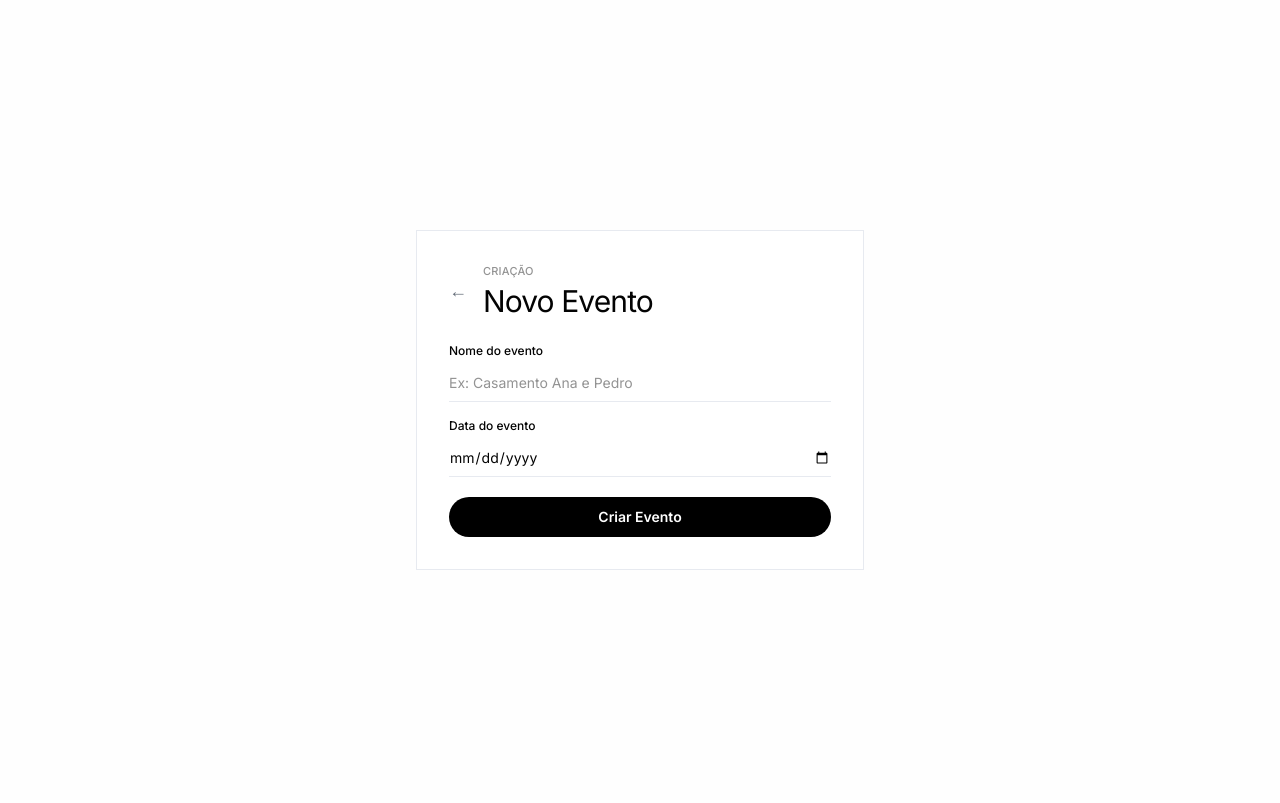
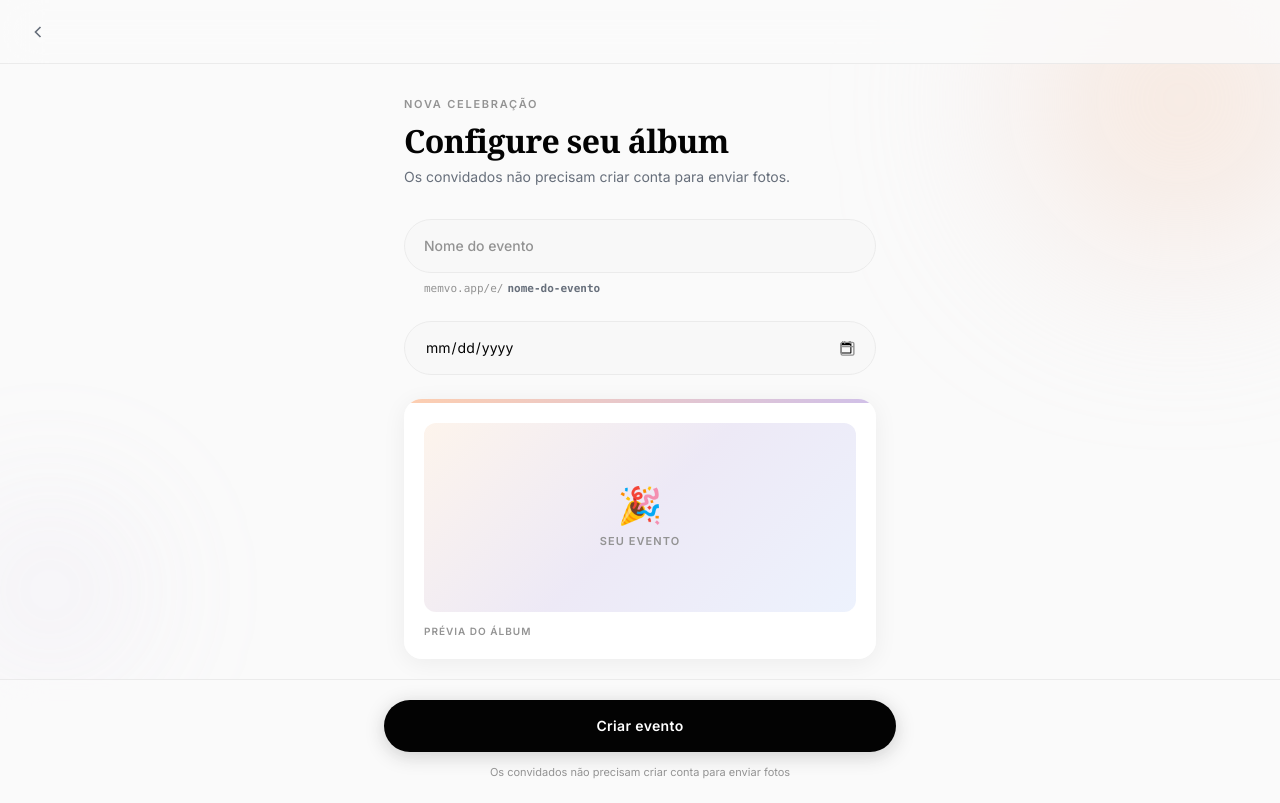
Before and after one commit to EuRydan/Memvo, a Next.js app: page /dashboard/new in a window 1280 px wide. Built offline with nearby package versions, Linux system fonts and the light colour scheme; no server answers.

Commit message:
feat: premium new event page with live slug preview and animated preview card

```diff
--- a/src/app/(dashboard)/dashboard/new/page.tsx
+++ b/src/app/(dashboard)/dashboard/new/page.tsx
@@ -1,8 +1,16 @@
 'use client'
 
-import { useState } from 'react'
+import { useEffect, useRef, useState } from 'react'
 import { useRouter } from 'next/navigation'
 import { createClient } from '@/lib/supabase/client'
+
+function generateSlug(text: string) {
+  return text
+    .toLowerCase()
+    .normalize('NFD').replace(/[\u0300-\u036f]/g, '')
+    .replace(/[^a-z0-9]+/g, '-')
+    .replace(/(^-|-$)+/g, '')
+}
 
 export default function NewEventPage() {
   const router = useRouter()
@@ -10,37 +18,45 @@ export default function NewEventPage() {
   const [name, setName] = useState('')
   const [date, setDate] = useState('')
   const [loading, setLoading] = useState(false)
+  const [error, setError] = useState('')
+  const orb1Ref = useRef<HTMLDivElement>(null)
+  const orb2Ref = useRef<HTMLDivElement>(null)
 
-  // Função para criar o slug (ex: "Casamento Ana e Pedro" -> "casamento-ana-e-pedro")
-  const generateSlug = (text: string) => {
-    return text
-      .toLowerCase()
-      .normalize('NFD').replace(/[\u0300-\u036f]/g, '') // remove acentos
-      .replace(/[^a-z0-9]+/g, '-') // substitui espaços/especiais por hífen
-      .replace(/(^-|-$)+/g, '') // remove hífens extras nas pontas
+  const slugPreview = name ? generateSlug(name) : 'nome-do-evento'
+
+  // Mouse parallax
+  useEffect(() => {
+    const handleMouseMove = (e: MouseEvent) => {
+      if (window.innerWidth <= 768) return
+      const x = e.clientX / window.innerWidth
+      const y = e.clientY / window.innerHeight
+      if (orb1Ref.current) orb1Ref.current.style.transform = `translate(${x * 24}px, ${y * 24}px)`
+      if (orb2Ref.current) orb2Ref.current.style.transform = `translate(${-x * 16}px, ${-y * 16}px)`
     }
+    window.addEventListener('mousemove', handleMouseMove)
+    return () => window.removeEventListener('mousemove', handleMouseMove)
+  }, [])
 
   async function handleCreate(e: React.FormEvent) {
     e.preventDefault()
+    setError('')
     setLoading(true)
 
     const { data: { user } } = await supabase.auth.getUser()
-    if (!user) return
+    if (!user) { router.push('/login'); return }
 
     const slug = generateSlug(name)
 
-    const { error } = await supabase.from('events').insert([
-      {
+    const { error } = await supabase.from('events').insert([{
       name,
       date,
       slug,
       owner_id: user.id,
-        active: true
-      }
-    ])
+      active: true,
+    }])
 
     if (error) {
-      alert('Erro ao criar evento: ' + error.message)
+      setError('Erro ao criar evento: ' + error.message)
       setLoading(false)
       return
     }
@@ -50,52 +66,214 @@ export default function NewEventPage() {
   }
 
   return (
-    <div className="min-h-screen flex flex-col justify-center py-12 px-4 bg-canvas-warm">
-      <div className="mx-auto bg-canvas p-8 border border-hairline w-full max-w-md flex flex-col gap-6">
-        <div className="flex items-center gap-4">
+    <div className="min-h-screen bg-[#fafafa] overflow-x-hidden relative">
+
+      {/* Background Orbs */}
+      <div
+        ref={orb1Ref}
+        className="fixed top-[-60px] right-[-60px] w-[320px] h-[320px] rounded-full pointer-events-none z-0"
+        style={{
+          background: 'radial-gradient(circle, rgba(254,215,170,0.55) 0%, rgba(221,214,254,0.4) 100%)',
+          filter: 'blur(90px)',
+        }}
+      />
+      <div
+        ref={orb2Ref}
+        className="fixed bottom-[10%] left-[-80px] w-[260px] h-[260px] rounded-full pointer-events-none z-0"
+        style={{
+          background: 'radial-gradient(circle, rgba(208,192,232,0.35) 0%, transparent 70%)',
+          filter: 'blur(70px)',
+          opacity: 0.6,
+        }}
+      />
+
+      {/* ── Top Bar ── */}
+      <header
+        className="fixed top-0 left-0 right-0 z-50 flex items-center px-5 h-16"
+        style={{
+          background: 'rgba(250,250,250,0.82)',
+          backdropFilter: 'blur(20px)',
+          WebkitBackdropFilter: 'blur(20px)',
+          borderBottom: '1px solid rgba(0,0,0,0.06)',
+        }}
+      >
         <button
           type="button"
           onClick={() => router.push('/dashboard')}
-            className="text-slate hover:text-ink transition text-lg leading-none cursor-pointer"
+          className="w-9 h-9 flex items-center justify-center rounded-full hover:bg-hairline transition-colors text-slate hover:text-ink"
+          aria-label="Voltar"
         >
-            ←
+          <svg width="20" height="20" fill="none" stroke="currentColor" strokeWidth="2" viewBox="0 0 24 24">
+            <polyline points="15 18 9 12 15 6"/>
+          </svg>
         </button>
-          <div>
-            <span className="text-[11px] font-medium tracking-[0.2px] text-stone uppercase block mb-1">Criação</span>
-            <h1 className="text-3xl font-normal tracking-[-0.9px] text-ink">Novo Evento</h1>
+      </header>
+
+      {/* ── Main Content ── */}
+      <main className="relative z-10 pt-24 px-5 pb-36 max-w-lg mx-auto">
+
+        {/* Header */}
+        <div className="mb-8">
+          <p className="text-[11px] font-semibold tracking-[0.16em] text-stone uppercase mb-2">
+            Nova celebração
+          </p>
+          <h1
+            style={{ fontFamily: 'Georgia, "Times New Roman", serif' }}
+            className="text-[2rem] font-bold tracking-[-0.02em] text-ink leading-tight"
+          >
+            Configure seu álbum
+          </h1>
+          <p className="text-sm text-slate mt-1.5">
+            Os convidados não precisam criar conta para enviar fotos.
+          </p>
+        </div>
+
+        <form id="new-event-form" onSubmit={handleCreate} className="flex flex-col gap-6">
+
+          {/* Event Name */}
+          <div className="flex flex-col gap-2">
+            <div className="floating-group">
+              <input
+                id="event_name"
+                type="text"
+                placeholder=" "
+                value={name}
+                onChange={e => setName(e.target.value)}
+                className="input-field w-full px-5 py-4 rounded-full text-sm text-ink"
+                required
+                autoComplete="off"
+              />
+              <label htmlFor="event_name">Nome do evento</label>
+            </div>
+
+            {/* Slug preview */}
+            <div className="flex items-center gap-1 px-5">
+              <span className="text-[11px] font-mono text-stone">memvo.app/e/</span>
+              <span
+                className="text-[11px] font-mono font-semibold text-slate truncate max-w-[200px]"
+                style={{ transition: 'color 0.2s' }}
+              >
+                {slugPreview}
+              </span>
             </div>
           </div>
 
-        <form onSubmit={handleCreate} className="flex flex-col gap-5">
-          <div className="flex flex-col gap-4">
-            <div className="flex flex-col gap-1.5">
-              <label className="text-xs font-medium text-ink">Nome do evento</label>
+          {/* Event Date */}
+          <div className="relative">
             <input
+              id="event_date"
+              type="date"
+              value={date}
+              onChange={e => setDate(e.target.value)}
               required
-                placeholder="Ex: Casamento Ana e Pedro"
-                className="w-full border-b border-hairline py-2 text-sm outline-none focus:border-ink transition placeholder:text-stone bg-transparent"
-                onChange={(e) => setName(e.target.value)}
+              className="input-field w-full px-5 py-4 rounded-full text-sm text-ink appearance-none"
+              style={{ colorScheme: 'light' }}
             />
-            </div>
-            <div className="flex flex-col gap-1.5">
-              <label className="text-xs font-medium text-ink">Data do evento</label>
-              <input
-                required
-                type="date"
-                className="w-full border-b border-hairline py-2 text-sm outline-none focus:border-ink transition text-ink bg-transparent"
-                onChange={(e) => setDate(e.target.value)}
-              />
+            {/* Calendar icon */}
+            <div className="absolute right-5 top-1/2 -translate-y-1/2 pointer-events-none text-stone">
+              <svg width="17" height="17" fill="none" stroke="currentColor" strokeWidth="2" viewBox="0 0 24 24">
+                <rect x="3" y="4" width="18" height="18" rx="2" ry="2"/>
+                <line x1="16" y1="2" x2="16" y2="6"/>
+                <line x1="8" y1="2" x2="8" y2="6"/>
+                <line x1="3" y1="10" x2="21" y2="10"/>
+              </svg>
             </div>
           </div>
 
+          {/* Decorative card — atmosphere preview */}
+          <div
+            className="rounded-[18px] overflow-hidden"
+            style={{
+              background: 'rgba(255,255,255,0.9)',
+              backdropFilter: 'blur(10px)',
+              boxShadow: '0 4px 24px rgba(0,0,0,0.06)',
+            }}
+          >
+            {/* gradient band */}
+            <div
+              className="h-[3.5px] w-full"
+              style={{ background: 'linear-gradient(90deg, #fdceb0 0%, #d0c0e8 100%)' }}
+            />
+            <div className="p-5 flex flex-col gap-3">
+              <div
+                className="w-full rounded-xl overflow-hidden"
+                style={{ aspectRatio: '16/7' }}
+              >
+                <div
+                  className="w-full h-full"
+                  style={{
+                    background: 'linear-gradient(135deg, #fdf4ec 0%, #ede9f6 50%, #edf2fd 100%)',
+                    display: 'flex',
+                    alignItems: 'center',
+                    justifyContent: 'center',
+                  }}
+                >
+                  <div className="text-center">
+                    <p className="text-4xl mb-2">🎉</p>
+                    <p className="text-[11px] font-semibold text-stone uppercase tracking-widest">
+                      {name || 'Seu evento'}
+                    </p>
+                    {date && (
+                      <p className="text-[11px] text-slate mt-1">
+                        {new Date(date + 'T12:00:00').toLocaleDateString('pt-BR', {
+                          day: '2-digit', month: 'long', year: 'numeric'
+                        })}
+                      </p>
+                    )}
+                  </div>
+                </div>
+              </div>
+              <p className="text-[10px] font-semibold uppercase tracking-widest text-stone">
+                Prévia do álbum
+              </p>
+            </div>
+          </div>
+
+          {/* Error */}
+          {error && (
+            <div className="flex items-center gap-2 bg-red-50 border border-red-100 rounded-2xl px-4 py-3">
+              <svg width="14" height="14" viewBox="0 0 24 24" fill="none" stroke="#dc2626" strokeWidth="2.5">
+                <circle cx="12" cy="12" r="10"/><line x1="12" y1="8" x2="12" y2="12"/><line x1="12" y1="16" x2="12.01" y2="16"/>
+              </svg>
+              <p className="text-xs text-red-600 font-medium">{error}</p>
+            </div>
+          )}
+
+        </form>
+      </main>
+
+      {/* ── Fixed Footer CTA ── */}
+      <footer
+        className="fixed bottom-0 left-0 right-0 z-50 px-5 py-5 flex flex-col items-center gap-3"
+        style={{
+          background: 'rgba(250,250,250,0.88)',
+          backdropFilter: 'blur(20px)',
+          WebkitBackdropFilter: 'blur(20px)',
+          borderTop: '1px solid rgba(0,0,0,0.06)',
+        }}
+      >
         <button
+          type="submit"
+          form="new-event-form"
           disabled={loading}
-            className="w-full bg-primary text-on-primary rounded-full py-2.5 text-sm font-semibold hover:opacity-90 transition disabled:opacity-50 cursor-pointer"
+          className="w-full max-w-lg bg-ink text-white py-4 rounded-full text-sm font-semibold tracking-wide hover:opacity-85 active:scale-[0.98] transition-all duration-200 disabled:opacity-50 cursor-pointer"
+          style={{ boxShadow: '0 4px 20px rgba(0,0,0,0.18)' }}
         >
-            {loading ? 'Criando...' : 'Criar Evento'}
+          {loading ? (
+            <span className="flex items-center justify-center gap-2">
+              <svg className="animate-spin" width="16" height="16" fill="none" viewBox="0 0 24 24">
+                <circle className="opacity-25" cx="12" cy="12" r="10" stroke="white" strokeWidth="4"/>
+                <path className="opacity-75" fill="white" d="M4 12a8 8 0 018-8V0C5.373 0 0 5.373 0 12h4z"/>
+              </svg>
+              Criando evento...
+            </span>
+          ) : 'Criar evento'}
         </button>
-        </form>
-      </div>
+        <p className="text-[11px] text-stone text-center">
+          Os convidados não precisam criar conta para enviar fotos
+        </p>
+      </footer>
+
     </div>
   )
 }
```
Lines whose indentation alone changed are shown as unchanged.
